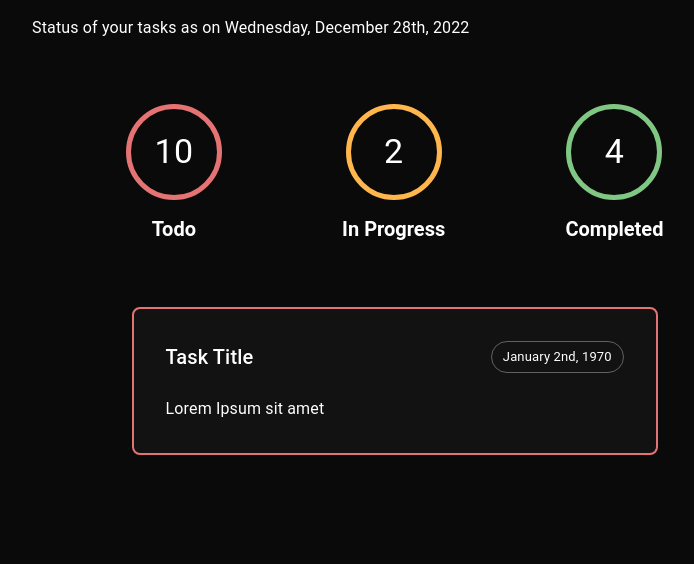
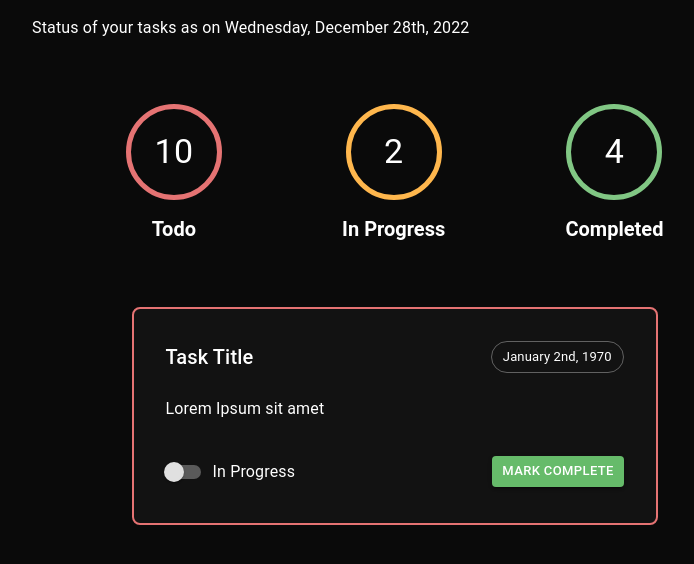
Before and after one commit to qbixmex/Todo-React, a React (Create React App) app: page / in a window 1280 px wide. Shown: the top 564 px of the page, without its empty margins (32-726 px from the left). Built offline with nearby package versions, Linux system fonts and the light colour scheme.

Commit message:
task-footer-component

```diff
--- a/package.json
+++ b/package.json
@@ -1,6 +1,6 @@
 {
   "name": "todo-react",
-  "version": "0.29.0",
+  "version": "0.30.0",
   "private": true,
   "dependencies": {
     "@emotion/react": "^11.10.5",
--- /dev/null
+++ b/src/components/task/_taskFooter.styles.ts
@@ -0,0 +1,6 @@
+export const boxStyles = {
+  display: 'flex',
+  justifyContent: 'space-between',
+  alignItems: 'center',
+  marginTop: 4,
+};
--- /dev/null
+++ b/src/components/task/_taskFooter.tsx
@@ -0,0 +1,26 @@
+import { FC } from 'react';
+import { Box, Button, Switch, FormControlLabel } from '@mui/material';
+import { ITaskFooter } from './interfaces/ITaskFooter';
+import { boxStyles } from './_taskFooter.styles';
+// import PropTypes from 'prop-types';
+
+export const TaskFooter: FC<ITaskFooter> = (): JSX.Element => {
+  return (
+    <Box sx={boxStyles}>
+      <FormControlLabel
+        label="In Progress"
+        control={<Switch color="error" />}
+      />
+      <Button
+        variant="contained"
+        color="success"
+        size="small"
+        sx={{ color: 'white' }}
+      >Mark Complete</Button>
+    </Box>
+  );
+};
+
+// TaskFooter.propTypes = {
+//   something: PropTypes.string,
+// };
--- /dev/null
+++ b/src/components/task/interfaces/ITaskFooter.ts
@@ -0,0 +1,3 @@
+export interface ITaskFooter {
+  something?: string;
+};
--- a/src/components/task/task.tsx
+++ b/src/components/task/task.tsx
@@ -3,13 +3,14 @@ import { Box } from '@mui/material';
 import { boxStyles } from './task.styles';
 import { TaskHeader } from './_taskHeader';
 import { TaskDescription } from './_taskDescription';
+import { TaskFooter } from './_taskFooter';
 
 export const Task: FC = (): ReactElement => {
   return (
     <Box sx={boxStyles}>
       <TaskHeader />
       <TaskDescription />
-      {/*// TODO: Task Footer */}
+      <TaskFooter />
     </Box>
   );
 };
```
